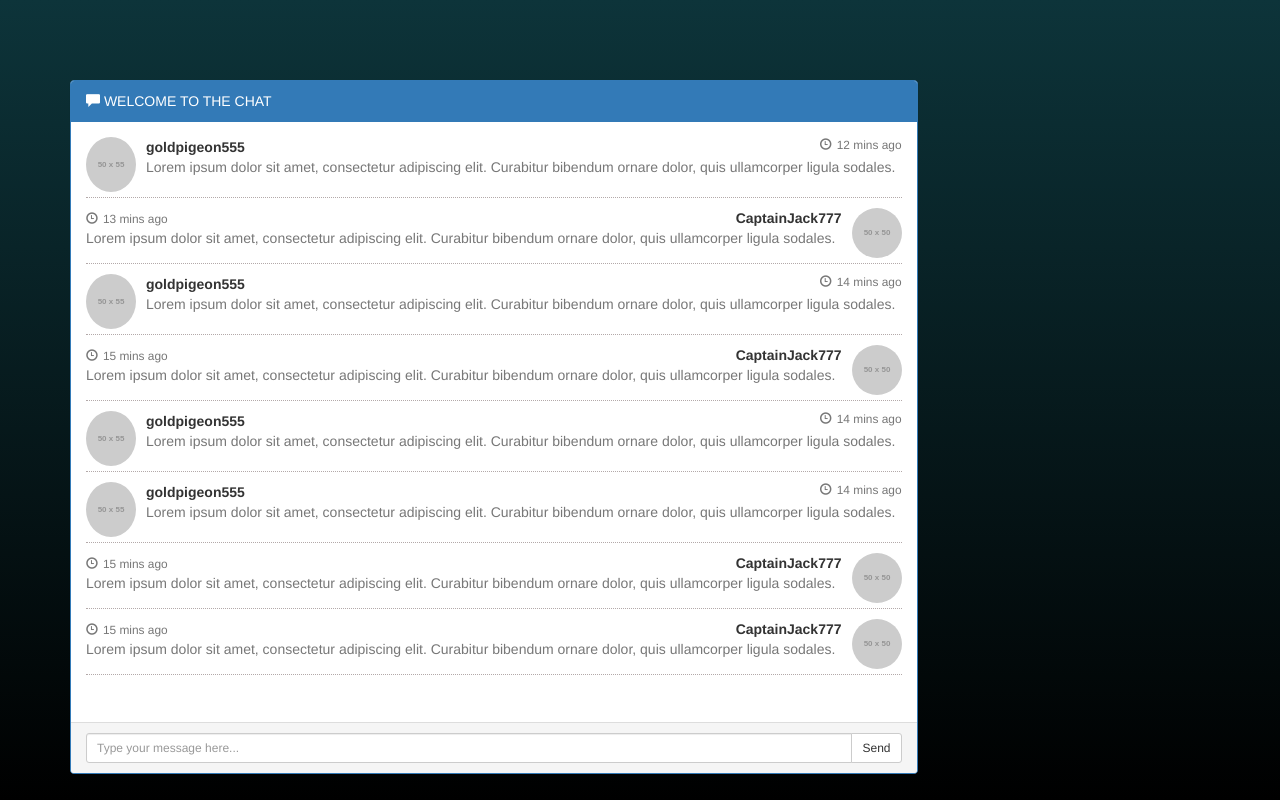
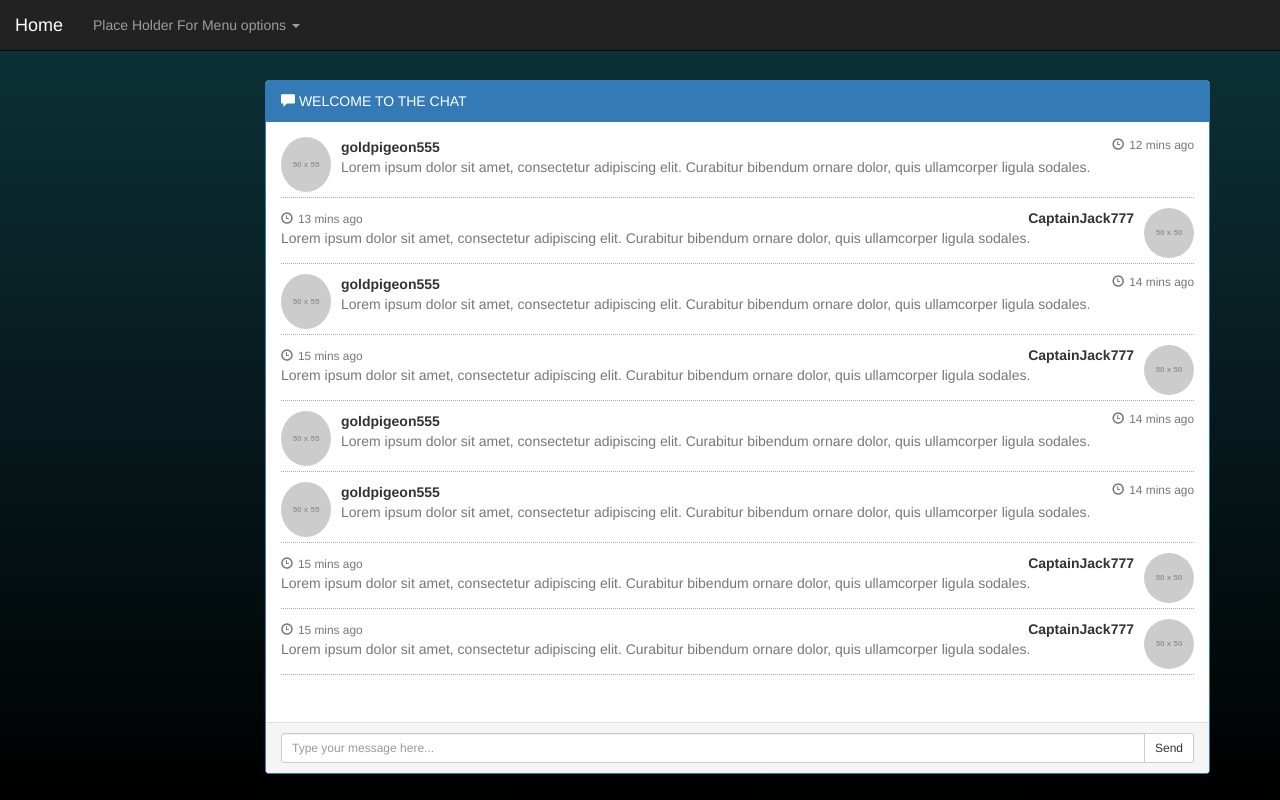
Before and after one commit to mwithington/projectChat, a website: page public/ChatMainPage.html in a window 1280 px wide. Drawn offline with nearby package versions, Linux system fonts and the light colour scheme; placeholder pictures from the web are drawn by us.

Commit message:
Moved main chat box and also setting up for user area

```diff
--- a/public/ChatMainPage.html
+++ b/public/ChatMainPage.html
@@ -77,16 +77,55 @@
     </style>
   </head>
   <body>
+
+
+
+
     <div class="container">
       <div class="row">
         <!-- fill in the nav bar here -->
+
+            <nav class = "navbar navbar-inverse navbar-fixed-top" role = "navigation" >
+
+               <div class = "navbar-header">
+                  <button type = "button" class = "navbar-toggle"
+                     data-toggle = "collapse" data-target = "#example-navbar-collapse">
+                     <span class = "sr-only">Toggle navigation</span>
+                     <span class = "icon-bar"></span>
+                     <span class = "icon-bar"></span>
+                     <span class = "icon-bar"></span>
+                  </button>
+
+                  <a class = "navbar-brand" href = "/ChatStartPage.html">Home</a>
+               </div>
+
+               <div class = "collapse navbar-collapse" id = "example-navbar-collapse">
+
+                  <ul class = "nav navbar-nav">
+
+
+                     <li class = "dropdown">
+                        <a href = "#" class = "dropdown-toggle" data-toggle = "dropdown">
+                           Place Holder For Menu options
+                           <b class = "caret"></b>
+                        </a>
+
+
+
+                     </li>
+
+                  </ul>
+               </div>
+
+            </nav>
+
         <br/>
         <br/>
         <br/>
         <br/>
       </div>
       <div class="row">
-        <div class="col-md-9">
+        <div class="col-md-10 col-md-offset-2">
             <div class="panel panel-primary">
                 <div class="panel-heading">
                     <span class="glyphicon glyphicon-comment"></span>  WELCOME TO THE CHAT
```
Also changed, not shown: public/ChatStartPage.html (+1 -1 lines).
